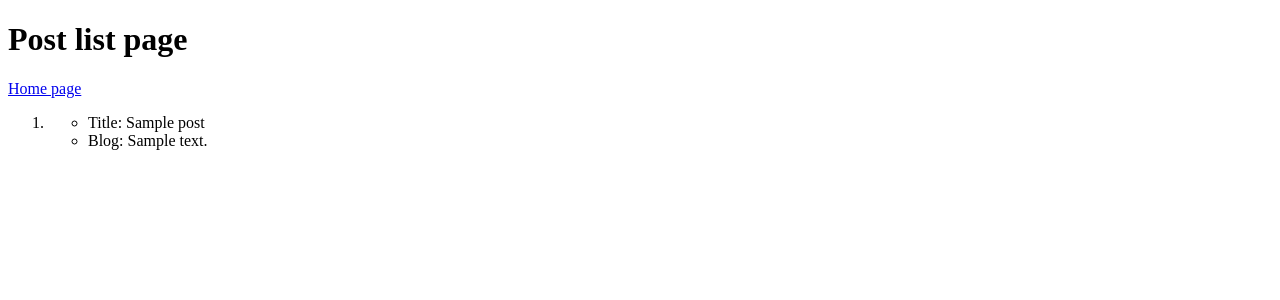
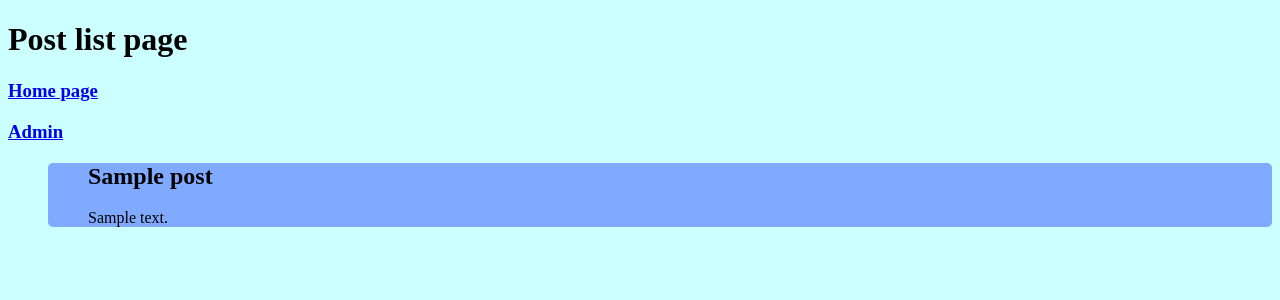
Before and after one commit to Yyr3LL/django-blog, a Django app: page /post_list/ in a window 1280 px wide. Shown: the top 300 px of the page. Run offline with Django 3.2, Linux system fonts and the light colour scheme; tables that the repository leaves empty hold one stand-in row (values such as "Sample post").

Commit message:
updated front-end

```diff
--- a/project/templates/index.html
+++ b/project/templates/index.html
@@ -10,7 +10,8 @@
 	<h1>Home page</h1>
 </header>
 
-<a href="post_list/">go to post list</a>
+<a href="post_list/"><h3>Posts</h3></a>
+<a href="admin/"><h3>Admin</h3></a>
 
 </body>
 </html>
--- a/project/templates/posts.html
+++ b/project/templates/posts.html
@@ -3,7 +3,29 @@
 <head>
     <meta charset="UTF-8">
     <title>the page</title>
+    <style type="text/css">
+
+    	body {
+    		background-color: #ccffff;
+    	}
+    	ol {
+    		list-style: none;
+    	}
+    	ul {
+    		list-style: none;
+    	}
+    	.post_el {
+    		background-color: #80aaff;
+    		border-top-left-radius: 5px;
+    		border-top-right-radius: 5px;
+			border-bottom-left-radius: 5px;
+			border-bottom-right-radius: 5px;
+    	}
+
+    </style>
+
 </head>
+
 <body>
 
 	<header>
@@ -11,15 +33,25 @@
 	</header>
 
 	<div>
-	<a href="/">Home page</a>
+		<a href="/"><h3>Home page</h3></a>
+		<a href="admin/"><h3>Admin</h3></a>
 	</div>
 
 	<ol>
 		{% for i in post %}
+			<li class = "post_el">
+				<ul>
 					<li>
-			<ul>
-				<li>Title: {{ i.title }}</li>
-				<li>Blog: {{ i.text }}</li>
+						<div class="container">
+							<h2>{{ i.title }}</h2>
+						</div>
+					</li>
+
+					<li>
+						<div class="container">
+							{{ i.text }}
+						</div>
+					</li>
 					<p></p>
 				</ul>
 			</li>
--- /dev/null
+++ b/project/templates/style.css
@@ -0,0 +1,3 @@
+.container {
+	background-color: green;
+}
```
Lines whose indentation alone changed are shown as unchanged.
